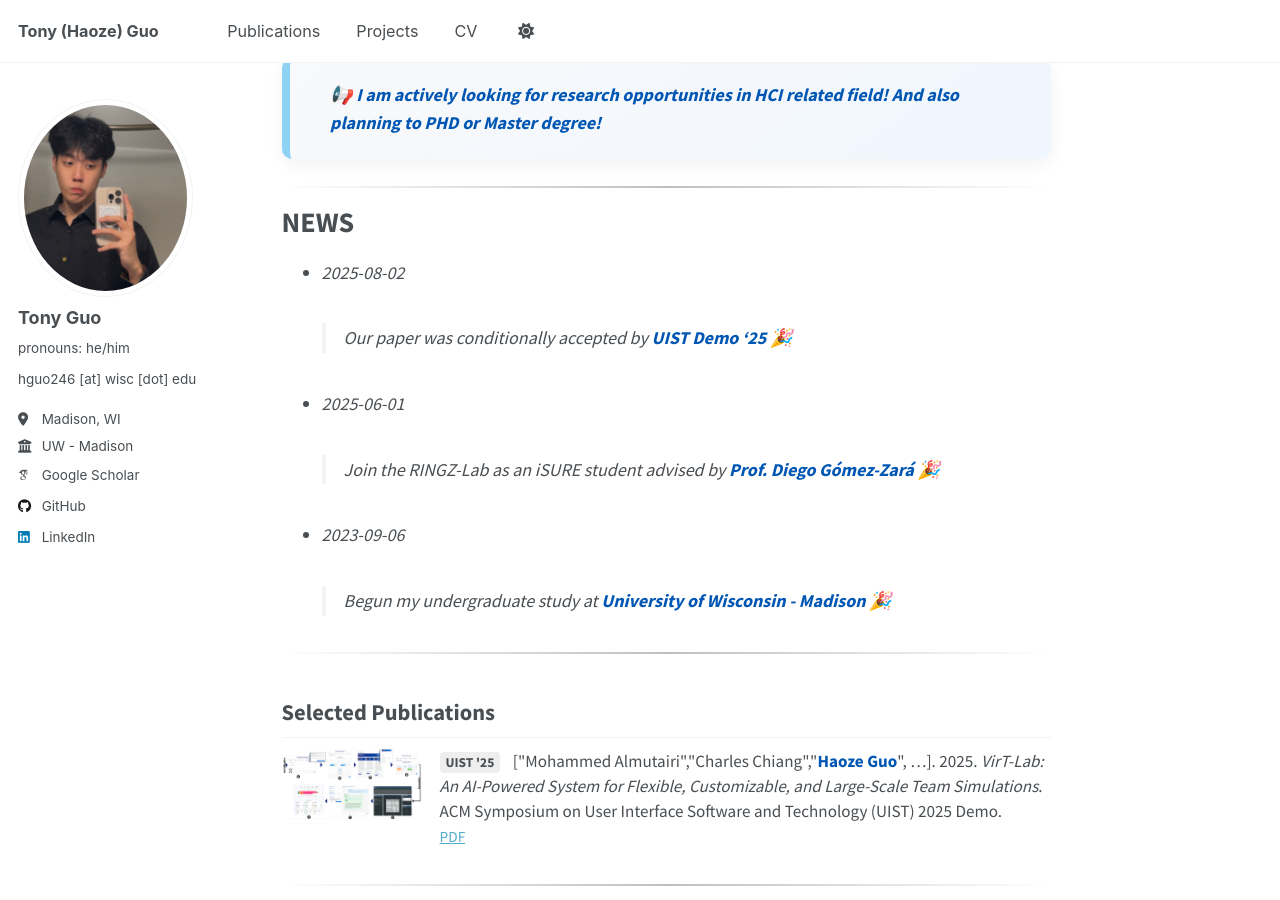
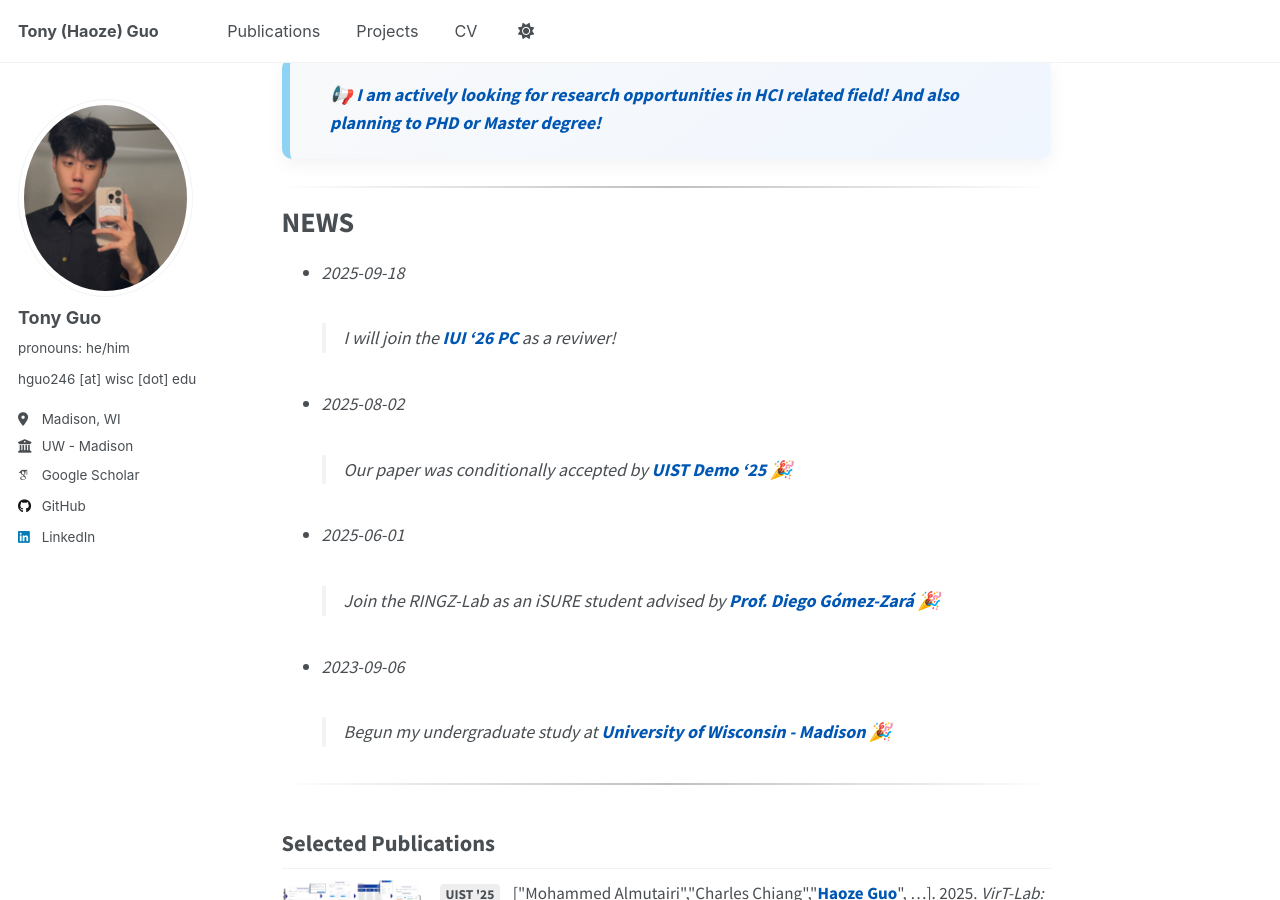
Before and after one commit to TonyGuo30/TonyGuo.github.io, a Jekyll site: the page built from _pages/about.md, in a window 1280 px wide and 900 px high, scrolled down 524 px. Built offline with Jekyll 4.4.1, drawn with Linux system fonts in a browser that asks for light colours; some web fonts are replaced; a script that is not in the unit is left out.

Commit message:
Update about.md

```diff
--- a/_pages/about.md
+++ b/_pages/about.md
@@ -22,6 +22,8 @@ Feel free to explore my website for more details on my research projects, public
 
 NEWS
 ======
+- *2025-09-18*
+> I will join the **IUI '26 PC** as a reviwer!
 - *2025-08-02*
 > Our paper was conditionally accepted by **UIST Demo '25** 🎉
 - *2025-06-01*
```
